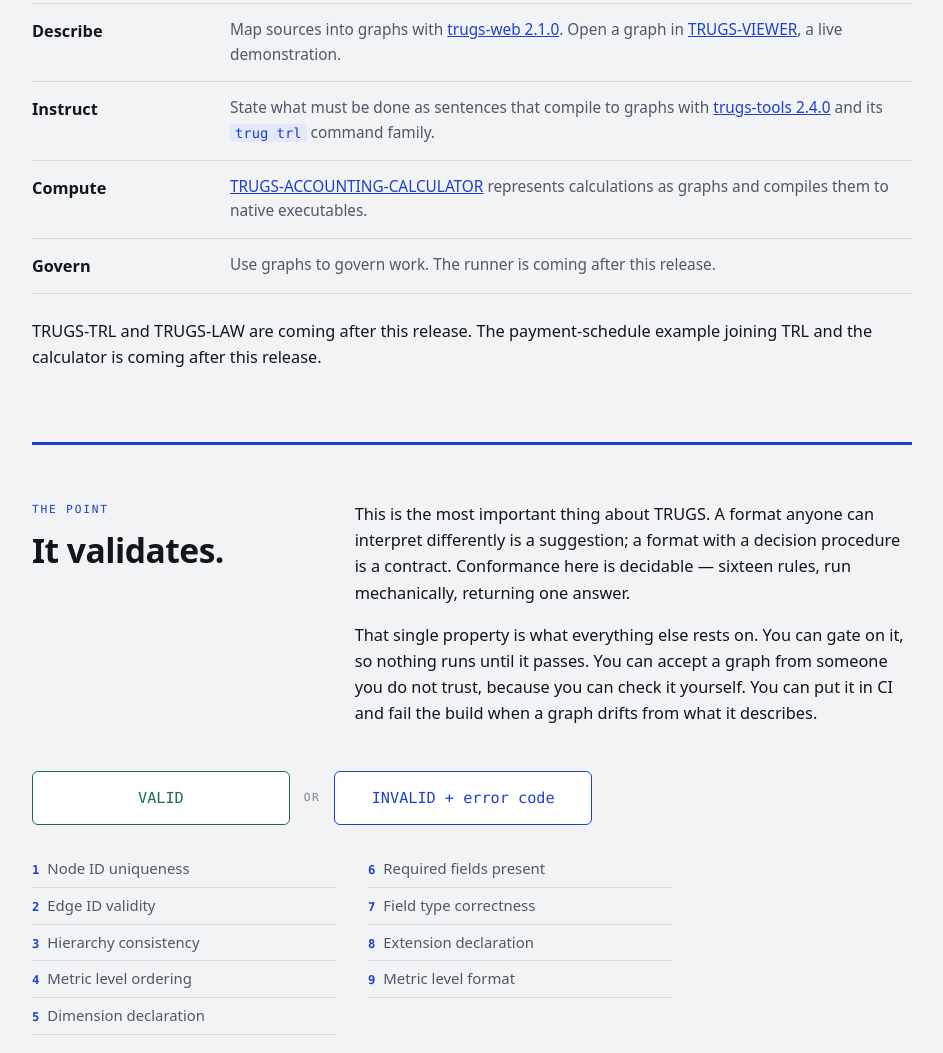
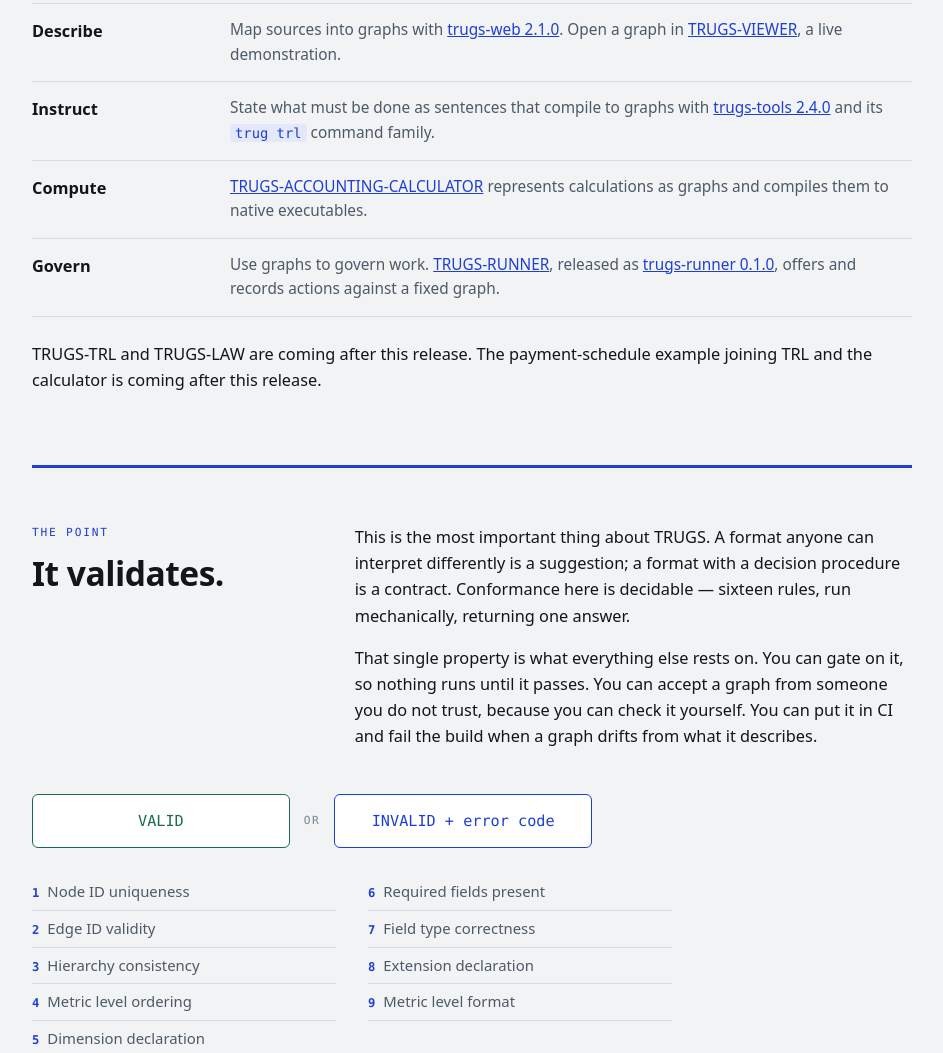
Before and after one commit to TRUGS-LLC/TRUGS-SITE, a plain HTML site: page index.html in a window 1280 px wide. Shown: the part 1465-2518 px from the top of the page, without its empty margins (168-1111 px from the left). Drawn offline with Linux system fonts and the light colour scheme.

Commit message:
Name the released runner

```diff
--- a/index.html
+++ b/index.html
@@ -258,7 +258,7 @@
       <div><dt>Describe</dt><dd>Map sources into graphs with <a href="https://github.com/TRUGS-LLC/TRUGS-WEB">trugs-web 2.1.0</a>. Open a graph in <a href="https://trugs-llc.github.io/TRUGS-VIEWER/">TRUGS-VIEWER</a>, a live demonstration.</dd></div>
       <div><dt>Instruct</dt><dd>State what must be done as sentences that compile to graphs with <a href="https://github.com/TRUGS-LLC/TRUGS-TOOLS">trugs-tools 2.4.0</a> and its <code>trug trl</code> command family.</dd></div>
       <div><dt>Compute</dt><dd><a href="https://github.com/TRUGS-LLC/TRUGS-ACCOUNTING-CALCULATOR">TRUGS-ACCOUNTING-CALCULATOR</a> represents calculations as graphs and compiles them to native executables.</dd></div>
-      <div><dt>Govern</dt><dd>Use graphs to govern work. The runner is coming after this release.</dd></div>
+      <div><dt>Govern</dt><dd>Use graphs to govern work. <a href="https://github.com/TRUGS-LLC/TRUGS-RUNNER">TRUGS-RUNNER</a>, released as <a href="https://pypi.org/project/trugs-runner/0.1.0/">trugs-runner 0.1.0</a>, offers and records actions against a fixed graph.</dd></div>
     </dl>
     <p style="margin-top:24px">TRUGS-TRL and TRUGS-LAW are coming after this release. The payment-schedule example joining TRL and the calculator is coming after this release.</p>
   </section>
```
Also changed, not shown: overview/index.html (+1 -1 lines), 1 other file.
